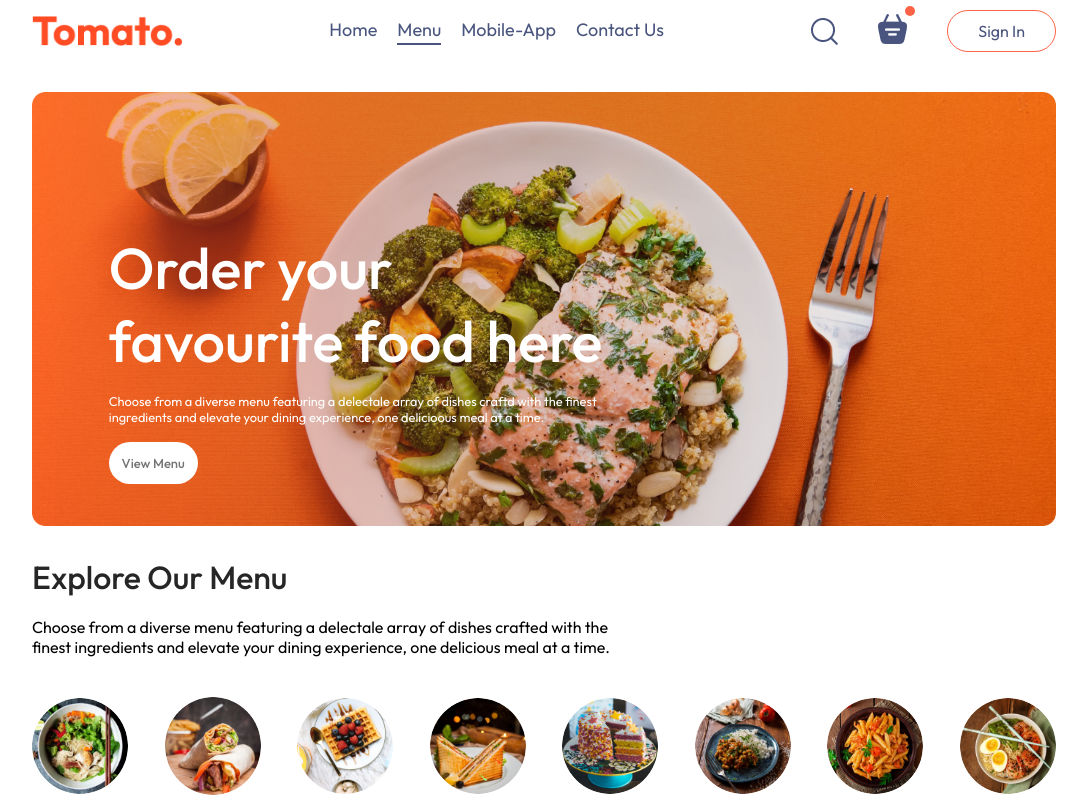
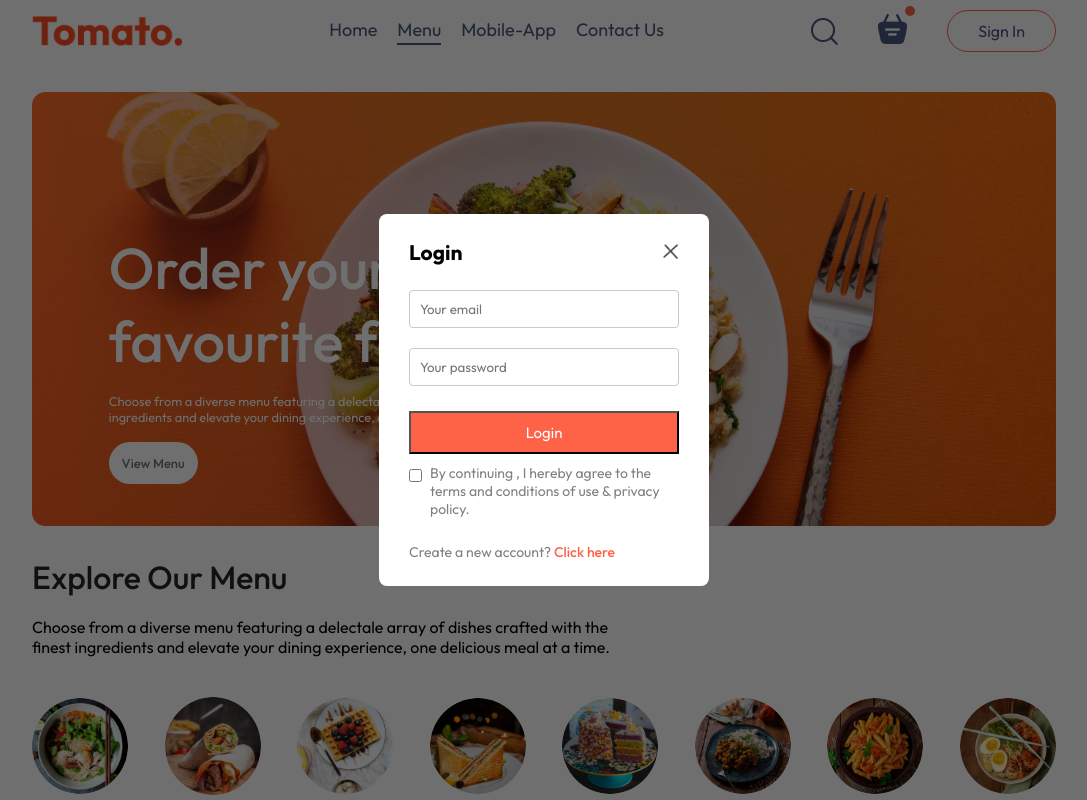
Before and after one commit to Ranita-Magar/Full-Stack-Food-delivery-website-frontend, a React (Vite) app: page / in a window 1280 px wide. Both pictures are taken after a click on the button "Sign In". Shown: the top 800 px of the page, without its empty margins (96-1183 px from the left). Built offline with nearby package versions, Linux system fonts and the light colour scheme.

Commit message:
Creating Sign In/ Sign Up Component

```diff
--- a/src/App.jsx
+++ b/src/App.jsx
@@ -1,16 +1,19 @@
-import React from "react";
+import React, { useState } from "react";
 import Navbar from "./components/Navbar/Navbar";
 import { Route, Routes } from "react-router-dom";
 import Home from "./pages/Home/Home";
 import Cart from "./pages/Cart/Cart";
 import PlaceOrder from "./pages/PlaceOrder/PlaceOrder";
 import Footer from "./components/Footer/Footer";
+import LoginPopup from "./components/LoginPopup/LoginPopup";
 
 const App = () => {
+  const [showLogin, setShowLogin] = useState(false);
   return (
     <>
+    {showLogin ? <LoginPopup setShowLogin={setShowLogin} /> : <></> }
       <div className="app">
-        <Navbar />
+        <Navbar setShowLogin={setShowLogin}  />
         <Routes>
           <Route path="/" element={<Home />} />
           <Route path="/Cart" element={<Cart />} />
--- /dev/null
+++ b/src/components/LoginPopup/LoginPopup.css
@@ -0,0 +1,74 @@
+.login-popup {
+    position: absolute;
+    z-index: 1;
+    width: 100%;
+    height: 100%;
+    background-color: #00000090;
+    display: grid;
+}
+
+.login-popup-container {
+    place-self: center;
+    width: max(23vw, 330px);
+    color: #808080;
+    background-color: white;
+    display: flex;
+    flex-direction: column;
+    gap: 25px;
+    padding: 25px 30px;
+    border-radius: 8px;
+    font-size: 14px;
+    animation: fadeIn 0.5s;
+
+}
+
+.login-popup-title {
+    display: flex;
+    justify-content: space-between;
+    align-items: center;
+    color: black;
+}
+
+.login-popup-title img {
+    width: 16px;
+    cursor: pointer;
+}
+
+.login-popup-inputs {
+    display: flex;
+    flex-direction: column;
+    gap: 20px;
+}
+
+.login-popup-inputs input {
+    outline: none;
+    border: 1px solid #c9c9c9;
+    padding: 10px;
+    border-radius: 4px;
+}
+
+.login-popup-container button {
+    border: noe;
+    padding: 10px;
+    color: white;
+    background-color: tomato;
+    font-size: 15px;
+    cursor: pointer;
+}
+
+.login-popup-condition {
+    display: flex;
+    align-items: start;
+    gap: 8px;
+    margin-top: -15px;
+}
+
+.login-popup-condition input {
+    margin-top: 5px;
+}
+
+.login-popup p span {
+    color: tomato;
+    font-weight: 500;
+    cursor: pointer;
+}
--- /dev/null
+++ b/src/components/LoginPopup/LoginPopup.jsx
@@ -0,0 +1,54 @@
+import React, { useState } from "react";
+import "./LoginPopup.css";
+import { assets } from "../../assets/assets";
+
+const LoginPopup = ({ setShowLogin }) => {
+  const [currentState, setCurrentState] = useState("Login");
+
+  return (
+    <div className="login-popup">
+      <form className="login-popup-container">
+        <div className="login-popup-title">
+          <h2>{currentState} </h2>
+          <img
+            onClick={() => setShowLogin(false)}
+            src={assets.cross_icon}
+            alt=""
+          />
+        </div>
+        <div className="login-popup-inputs">
+          {currentState == "Login" ? (
+            <></>
+          ) : (
+            <input type="text" placeholder="Your name" required />
+          )}
+          <input type="email" placeholder="Your email" required />
+          <input type="password" placeholder="Your password" required />
+        </div>
+        <button>
+          {currentState === "Sign Up" ? "Create Account " : "Login"}{" "}
+        </button>
+        <div className="login-popup-condition">
+          <input type="checkbox" required />
+          <p>
+            By continuing , I hereby agree to the terms and conditions of use &
+            privacy policy.
+          </p>
+        </div>
+        {currentState === "Login" ? (
+          <p>
+            Create a new account?{" "}
+            <span onClick={() => setCurrentState("Sign Up")}>Click here</span>
+          </p>
+        ) : (
+          <p>
+            Already have an ccount?{" "}
+            <span onClick={() => setCurrentState("Login")}>Login here</span>
+          </p>
+        )}
+      </form>
+    </div>
+  );
+};
+
+export default LoginPopup;
--- a/src/components/Navbar/Navbar.jsx
+++ b/src/components/Navbar/Navbar.jsx
@@ -3,7 +3,7 @@
 import { assets } from "../../assets/assets";
 import { Link } from "react-router-dom";
 
-const Navbar = () => {
+const Navbar = ({setShowLogin}) => {
   const [menu, setMenu] = useState("Menu");
   return (
     <div className="navbar">
@@ -45,7 +45,7 @@
           <div className="dot"></div>{" "}
           {/*when we add item in cart dot will be visible otherwise dot will be hidden*/}
         </div>
-        <button>Sign In</button>
+        <button onClick={() => setShowLogin(true)}>Sign In</button>
       </div>
     </div>
   );
```
